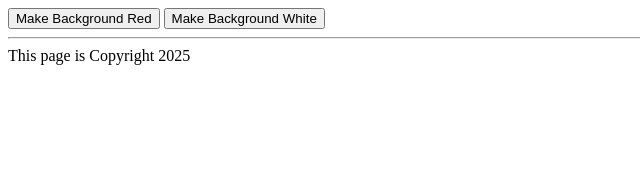
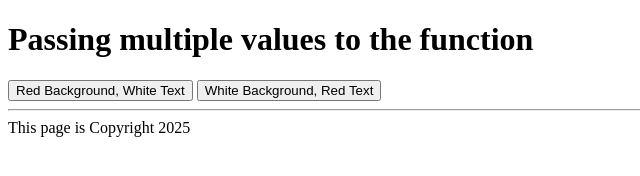
Before and after one commit to aromaric21/Java-Script-explorer, a website: page index.html in a window 1280 px wide. Shown: the whole page, without its empty margins (0-640 px from the left). Drawn offline with Linux system fonts and the light colour scheme.

Commit message:
Passing multiple values to the function

```diff
--- a/index.html
+++ b/index.html
@@ -2,21 +2,20 @@
 <html lang="en">
 <head>
     <meta charset="UTF-8">
-    <title>Calling the function in response to an event</title>
+    <title>Passing multiple values to the function</title>
 
     <script>
-        function makeBackgroundRed(){
-            document.body.style.backgroundColor = "red";
-        }
-        function makeBackgroundWhite(){
-            document.body.style.backgroundColor = "white";
+        function changeColors(newBackColor, newForeColor){
+            document.body.style.backgroundColor = newBackColor;
+            document.body.style.backgroundColor = newForeColor;
         }
     </script>
 </head>
 <body>
 <!-- Other body elements go here -->
-<button onclick="makeBackgroundRed()">Make Background Red</button>
-<button onclick="makeBackgroundWhite()">Make Background White</button>
+<h1>Passing multiple values to the function</h1>
+<button onclick="changeColors('red', 'white')">Red Background, White Text</button>
+<button onclick="changeColors('white', 'red')">White Background, Red Text</button>
 <hr>
 <footer>
     <script src="footer.js">
```
